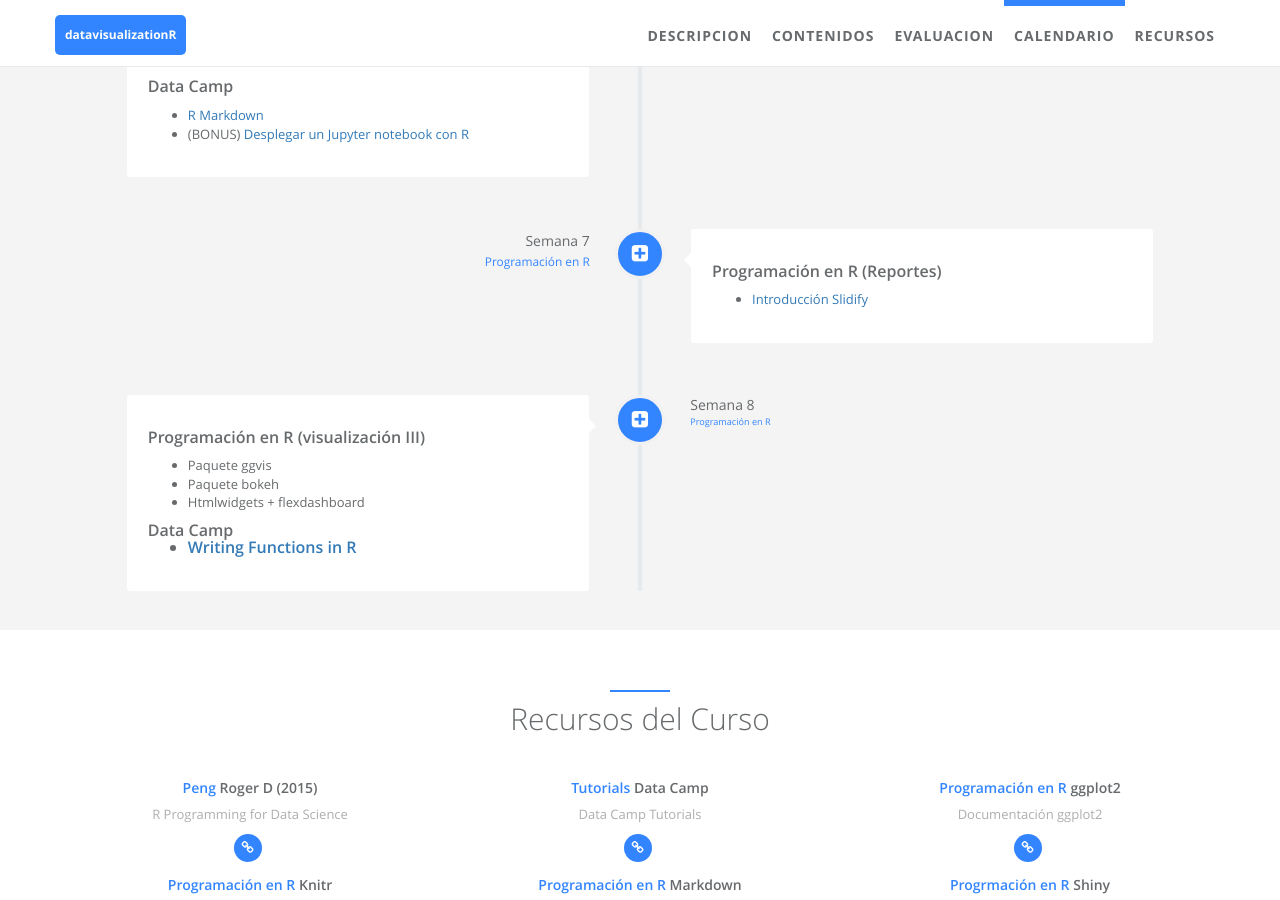
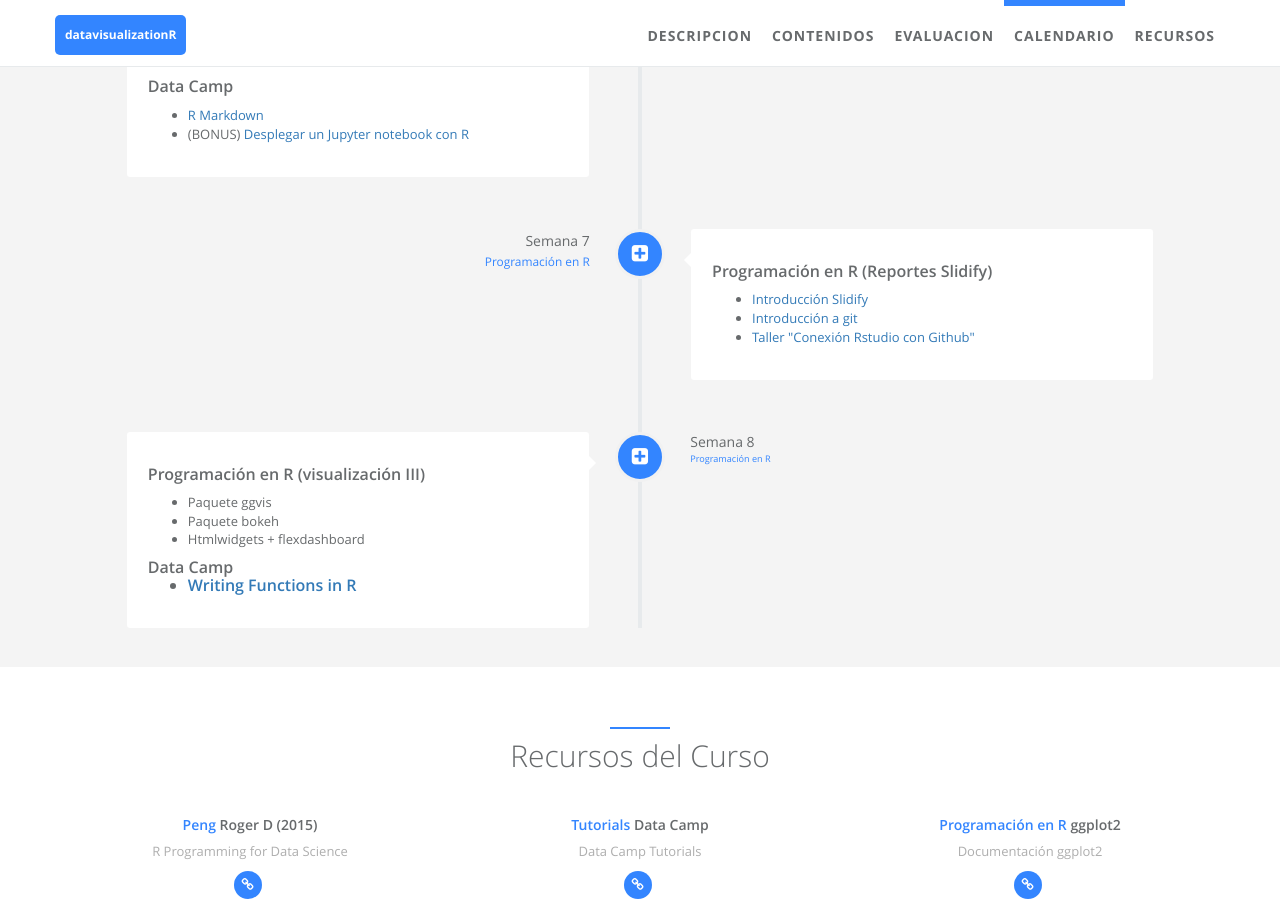
Before and after one commit to JoraJora/datavisualizationR, a Jekyll site: the page built from index.html, in a window 1280 px wide and 900 px high, scrolled down 4325 px. Built offline with Jekyll 4.4.1, drawn with Linux system fonts in a browser that asks for light colours.

Commit message:
Contenido de la clase 30/09/2017

```diff
--- a/_data/index/careers.yml
+++ b/_data/index/careers.yml
@@ -186,11 +186,12 @@
     detail:
     i18n:
   desc:
-    detail: <h3> Programación en R (Reportes) </h3>
+    detail: <h3> Programación en R (Reportes Slidify) </h3>
             <ul>
               <li> <a href = "http://slidify.org/samples/intro/">Introducción Slidify</a>
+              <li> <a href = "http://sub-estadistica-icfes.github.io/Introduction-Git/"> Introducción a git </a>
+              <li> <a href = "https://raw.githubusercontent.com/JoraJora/datavisualizationR/master/Codigos\EjemplosRMARKDOWN\conectar-rstudio-git.pdf"> Taller "Conexión Rstudio con Github" </a>
             </ul>
-
     i18n: week_8_desc
   date:
     detail: Semana 7
```
Also changed, not shown: 1 other file.
